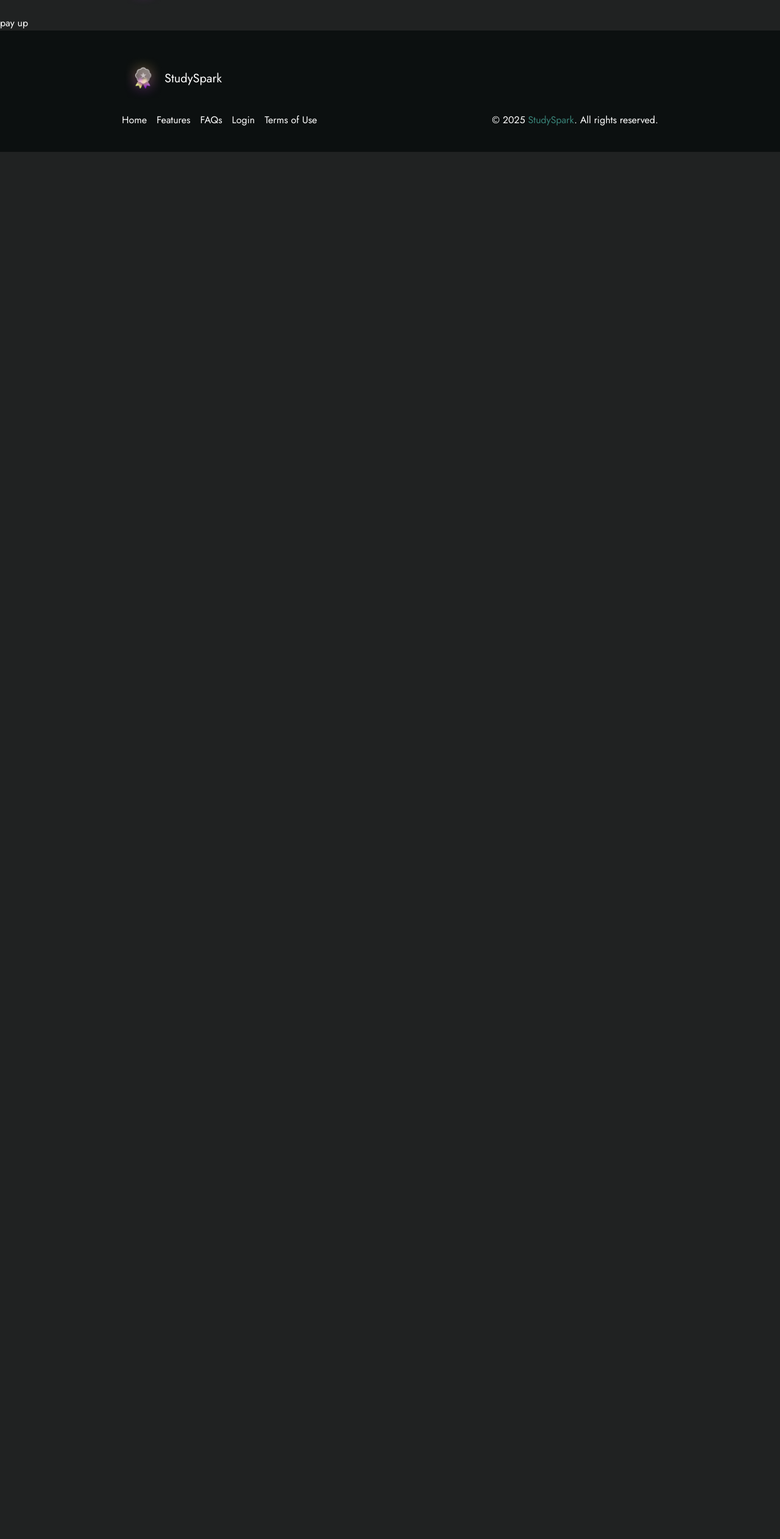
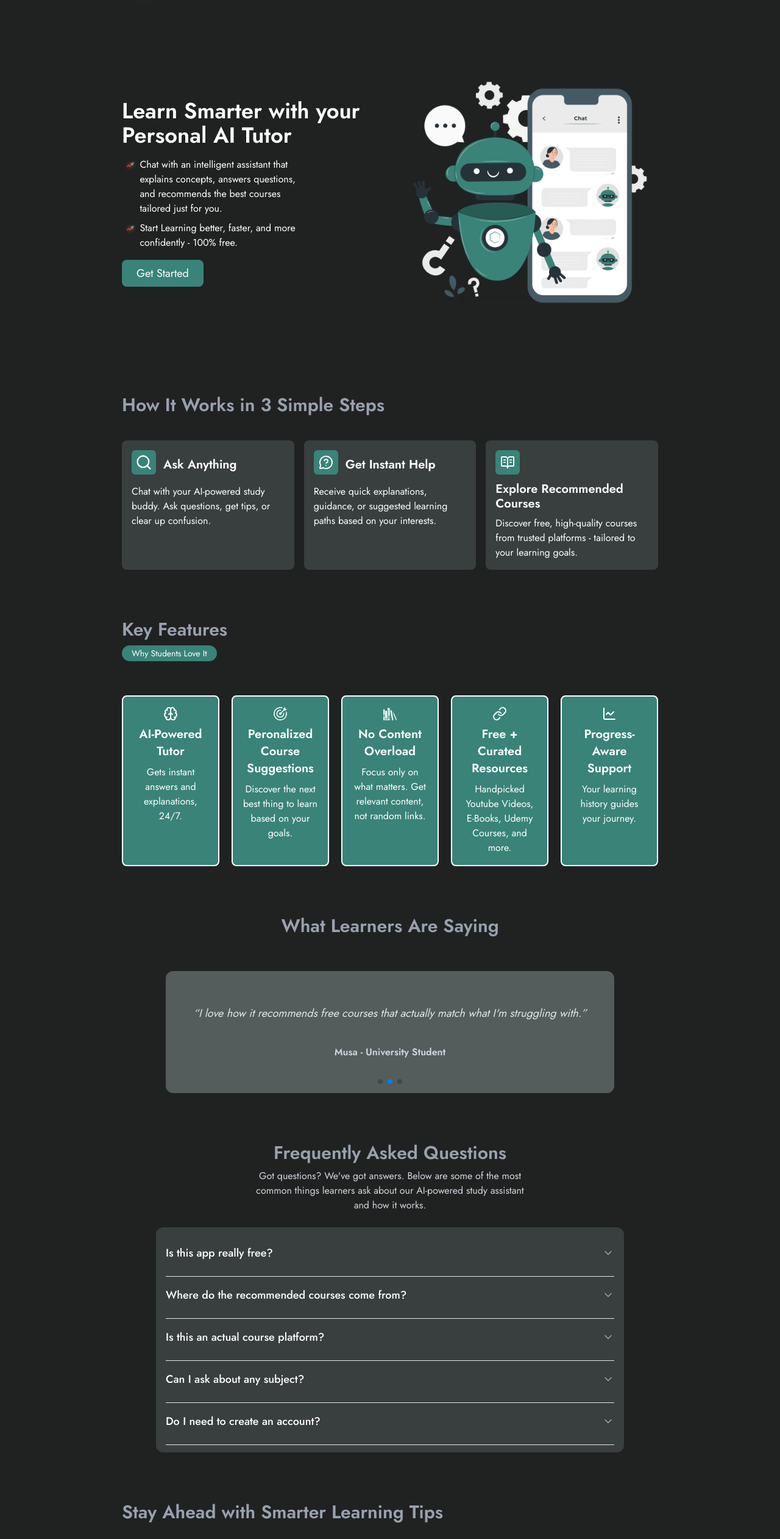
Before and after one commit to Nnamdi-Uzoigwe/StudySpark-App, a Next.js app: page / in a window 1280 px wide. Shown: the part 74-2597 px from the top of the page at 61% size. Before the commit the page ends 800 px from the top, so only its background shows below. Built offline with nearby package versions, Linux system fonts and the light colour scheme; no server answers.

Commit message:
new commit

```diff
--- a/app/page.tsx
+++ b/app/page.tsx
@@ -1,20 +1,19 @@
-// import Faq from "@/sections/Faq";
-// import HomeHero from "@/sections/HomeHero";
-// import HowItWorks from "@/sections/HowItWorks";
-// import KeyFeatures from "@/sections/KeyFeatures";
-// import Subscribe from "@/sections/Subscribe";
-// import Testimonials from "@/sections/Testimonials";
-
+import Faq from "@/sections/Faq";
+import HomeHero from "@/sections/HomeHero";
+import HowItWorks from "@/sections/HowItWorks";
+import KeyFeatures from "@/sections/KeyFeatures";
+import Subscribe from "@/sections/Subscribe";
+import Testimonials from "@/sections/Testimonials";
 
 export default function Home() {
   return (
     <div className="bg-[#202222]">
-         {/* <HomeHero />
+         <HomeHero />
          <HowItWorks />
          <KeyFeatures />
          <Testimonials />
          <Faq />
-         <Subscribe /> */}
+         <Subscribe />
          <h2 className="text-white">pay up</h2>
     </div>
   );
```
